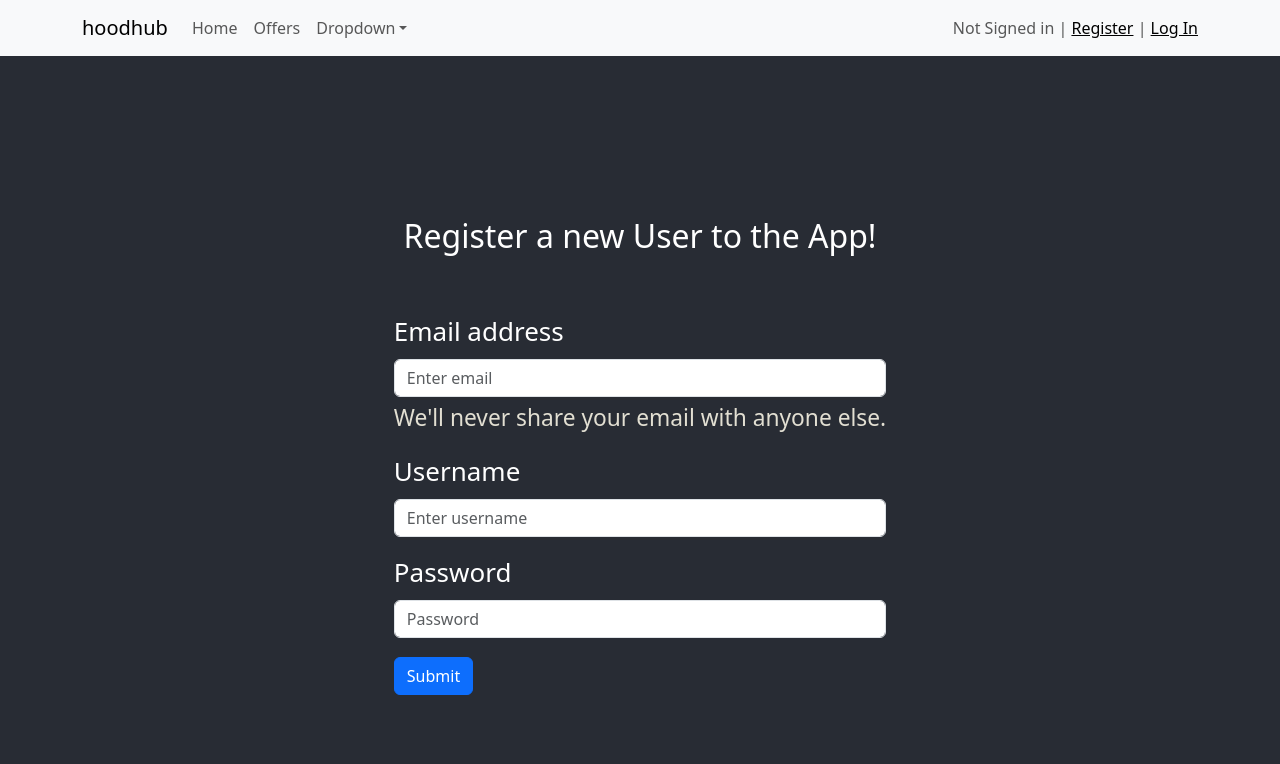
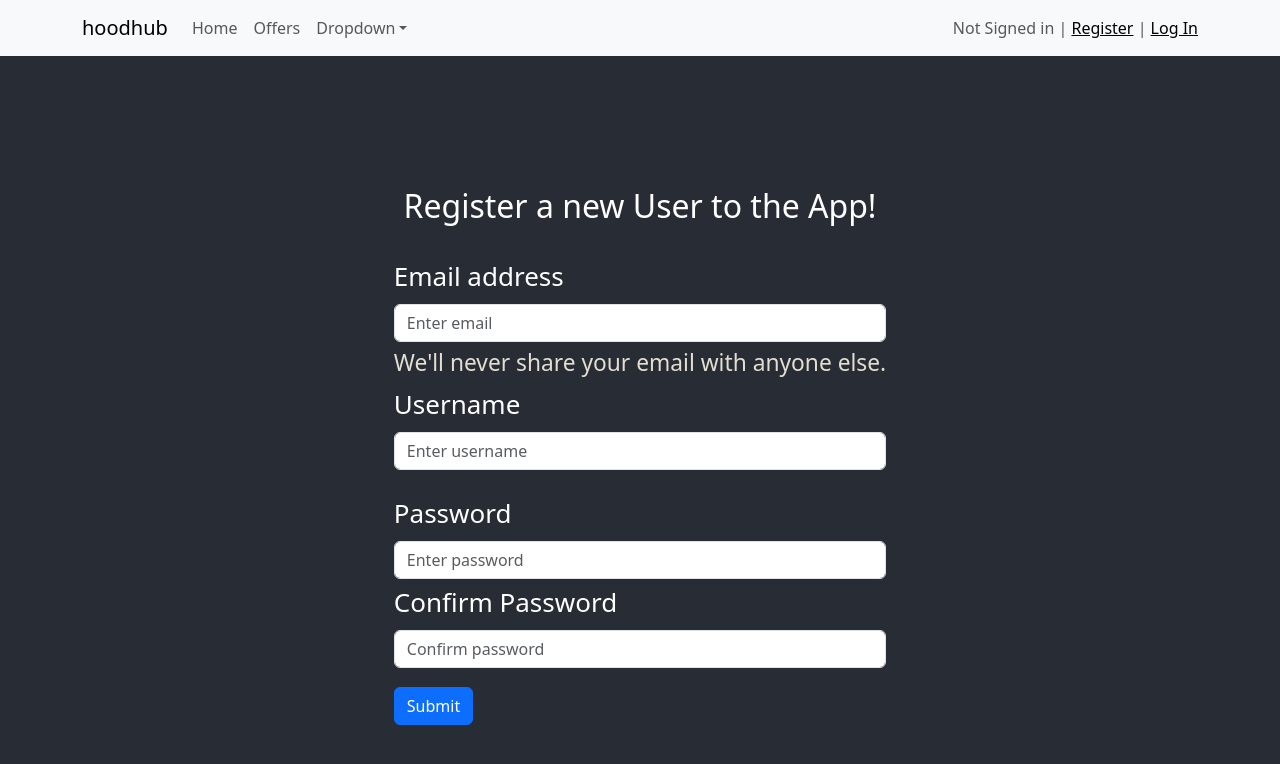
Before and after one commit to Just-another-HackaTUM/hoodhub, a React (Create React App) app in the folder frontend/: page /register in a window 1280 px wide. Shown: the top 764 px of the page. Built offline with nearby package versions, Linux system fonts and the light colour scheme; no server answers.

Commit message:
Validation of password in registration process via confirmpassword

```diff
--- a/frontend/src/pages/Register.js
+++ b/frontend/src/pages/Register.js
@@ -1,5 +1,6 @@
 import Button from 'react-bootstrap/Button';
 import Form from 'react-bootstrap/Form';
+import React, { useState, useEffect } from 'react';
 
 import '../App.css';
 import api from '../api.js'
@@ -10,8 +11,20 @@ import api from '../api.js'
 
 function Register({ currentUser, setCurrentUser, email, setEmail, username, setUsername, password, setPassword }) {
 
+    const [confirmpassword, setConfirmpassword] = useState('');
+    const [hasInteracted, setHasInteracted] = useState(false);
+    const [passwordError, setPasswordError] = useState('');
+
+
     function submitRegistration(e) {
+
         e.preventDefault();
+
+        if (!(password === confirmpassword)) {
+            setPasswordError('Passwords do not match!');
+            return;
+        }
+
         api.post(
             "/api/register",
             {
@@ -34,26 +47,43 @@ function Register({ currentUser, setCurrentUser, email, setEmail, username, setU
 
 
 
+    const handleConfirmPasswordChange = (e) => {
+        setConfirmpassword(e.target.value);
+        setHasInteracted(true);
+    };
+
+
     return (
         <header className="App-header">
             <h2>Register a new User to the App!</h2>
-            <div className="center mt-5">
+            <div className="center mt-4">
                 <Form onSubmit={e => submitRegistration(e)}>
-                    <Form.Group className="mb-3" controlId="formBasicEmail">
+                    <Form.Group className="mb-1" controlId="formBasicEmail">
                         <Form.Label>Email address</Form.Label>
                         <Form.Control type="email" placeholder="Enter email" value={email} onChange={e => setEmail(e.target.value)} />
                         <Form.Text style={{ color: '#E2DFD2' }}>
                             We'll never share your email with anyone else.
                         </Form.Text>
                     </Form.Group>
-                    <Form.Group className="mb-3" controlId="formBasicUsername">
+                    <Form.Group className="mb-4" controlId="formBasicUsername">
                         <Form.Label>Username</Form.Label>
                         <Form.Control type="text" placeholder="Enter username" value={username} onChange={e => setUsername(e.target.value)} />
                     </Form.Group>
+                    <Form.Group className="mb-1" controlId="formBasicPassword">
+                        <Form.Label>Password</Form.Label>
+                        <Form.Control type="password" placeholder="Enter password" value={password} onChange={e => setPassword(e.target.value)} />
+                    </Form.Group>
+
                     <Form.Group className="mb-3" controlId="formBasicPassword">
-                        <Form.Label>Password</Form.Label>
-                        <Form.Control type="password" placeholder="Password" value={password} onChange={e => setPassword(e.target.value)} />
+                        <Form.Label>Confirm Password</Form.Label>
+                        <Form.Control type="password" placeholder="Confirm password" value={confirmpassword} onChange={e => handleConfirmPasswordChange(e)} />
+                        {hasInteracted && password !== confirmpassword && (
+                            <Form.Text className="text-danger">
+                                Passwords do not match.
+                            </Form.Text>
+                        )}
                     </Form.Group>
+
                     <Button variant="primary" type="submit">
                         Submit
                     </Button>
```
